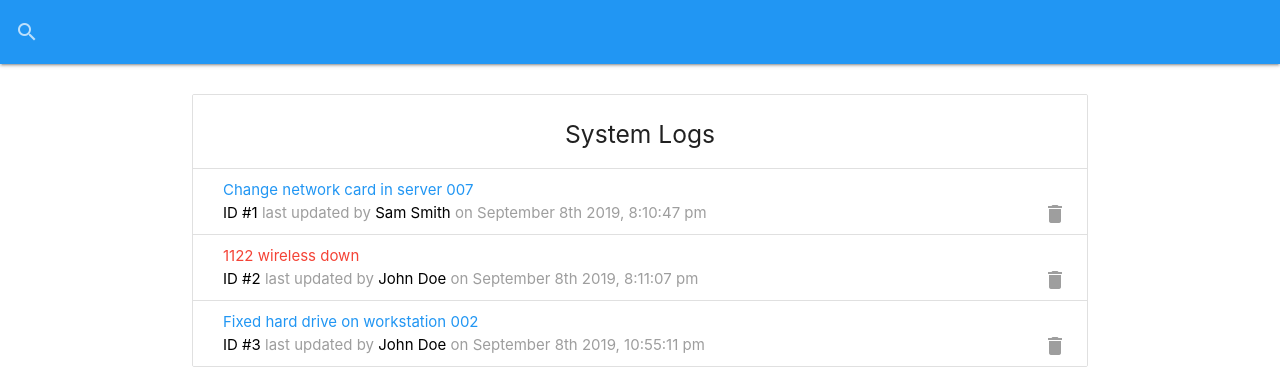
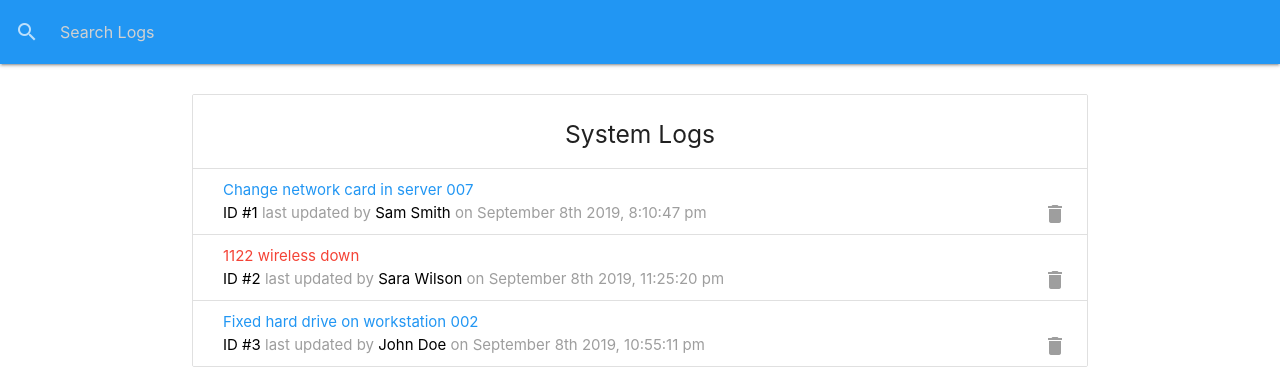
Before and after one commit to mike-evlantev/ITLogger, a React (Create React App) app: page / in a window 1280 px wide. Shown: the top 369 px of the page. Built offline with nearby package versions, Linux system fonts and the light colour scheme; data requests are answered from the project's data file.

Commit message:
search bar logic

```diff
--- a/db.json
+++ b/db.json
@@ -8,11 +8,11 @@
       "id": 1
     },
     {
+      "id": 2,
       "message": "1122 wireless down",
       "attention": true,
-      "tech": "John Doe",
-      "date": "2019-09-08T20:11:07.939Z",
-      "id": 2
+      "tech": "Sara Wilson",
+      "date": "2019-09-08T23:25:20.333Z"
     },
     {
       "id": 3,
--- a/src/actions/logActions.js
+++ b/src/actions/logActions.js
@@ -6,7 +6,8 @@ import {
   DELETE_LOG,
   SET_CURRENT,
   CLEAR_CURRENT,
-  UPDATE_LOG
+  UPDATE_LOG,
+  SEARCH_LOGS
 } from "./types";
 
 // Get logs from server
@@ -94,6 +95,25 @@ export const updateLog = log => async dispatch => {
   }
 };
 
+// Search logs
+export const searchLogs = text => async dispatch => {
+  try {
+    setLoading();
+    const res = await fetch(`/logs?q=${text}`);
+    const data = await res.json();
+
+    dispatch({
+      type: SEARCH_LOGS,
+      payload: data
+    });
+  } catch (error) {
+    dispatch({
+      type: LOGS_ERROR,
+      payload: error.response.data
+    });
+  }
+};
+
 // Set current log
 export const setCurrent = log => {
   return {
--- a/src/components/layout/SearchBar.js
+++ b/src/components/layout/SearchBar.js
@@ -1,12 +1,24 @@
-import React from "react";
+import React, { useRef } from "react";
+import { connect } from "react-redux";
+import { searchLogs } from "../../actions/logActions";
 
-const SearchBar = () => {
+const SearchBar = ({ searchLogs }) => {
+  const text = useRef("");
+  const onChange = e => {
+    searchLogs(text.current.value);
+  };
   return (
     <nav className="it-logger-search-bar blue">
       <div className="nav-wrapper">
         <form>
           <div className="input-field">
-            <input id="search" type="search" />
+            <input
+              id="search"
+              type="search"
+              placeholder="Search Logs"
+              ref={text}
+              onChange={onChange}
+            />
             <label className="label-icon" htmlFor="search">
               <i className="material-icons">search</i>
             </label>
@@ -18,4 +30,7 @@ const SearchBar = () => {
   );
 };
 
-export default SearchBar;
+export default connect(
+  null,
+  { searchLogs }
+)(SearchBar);
--- a/src/reducers/logReducer.js
+++ b/src/reducers/logReducer.js
@@ -6,7 +6,8 @@ import {
   DELETE_LOG,
   SET_CURRENT,
   CLEAR_CURRENT,
-  UPDATE_LOG
+  UPDATE_LOG,
+  SEARCH_LOGS
 } from "../actions/types";
 
 const initialState = {
@@ -43,6 +44,11 @@ export default (state = initialState, action) => {
           log.id === action.payload.id ? action.payload : log
         )
       };
+    case SEARCH_LOGS:
+      return {
+        ...state,
+        logs: action.payload
+      };
     case SET_CURRENT:
       return {
         ...state,
```
